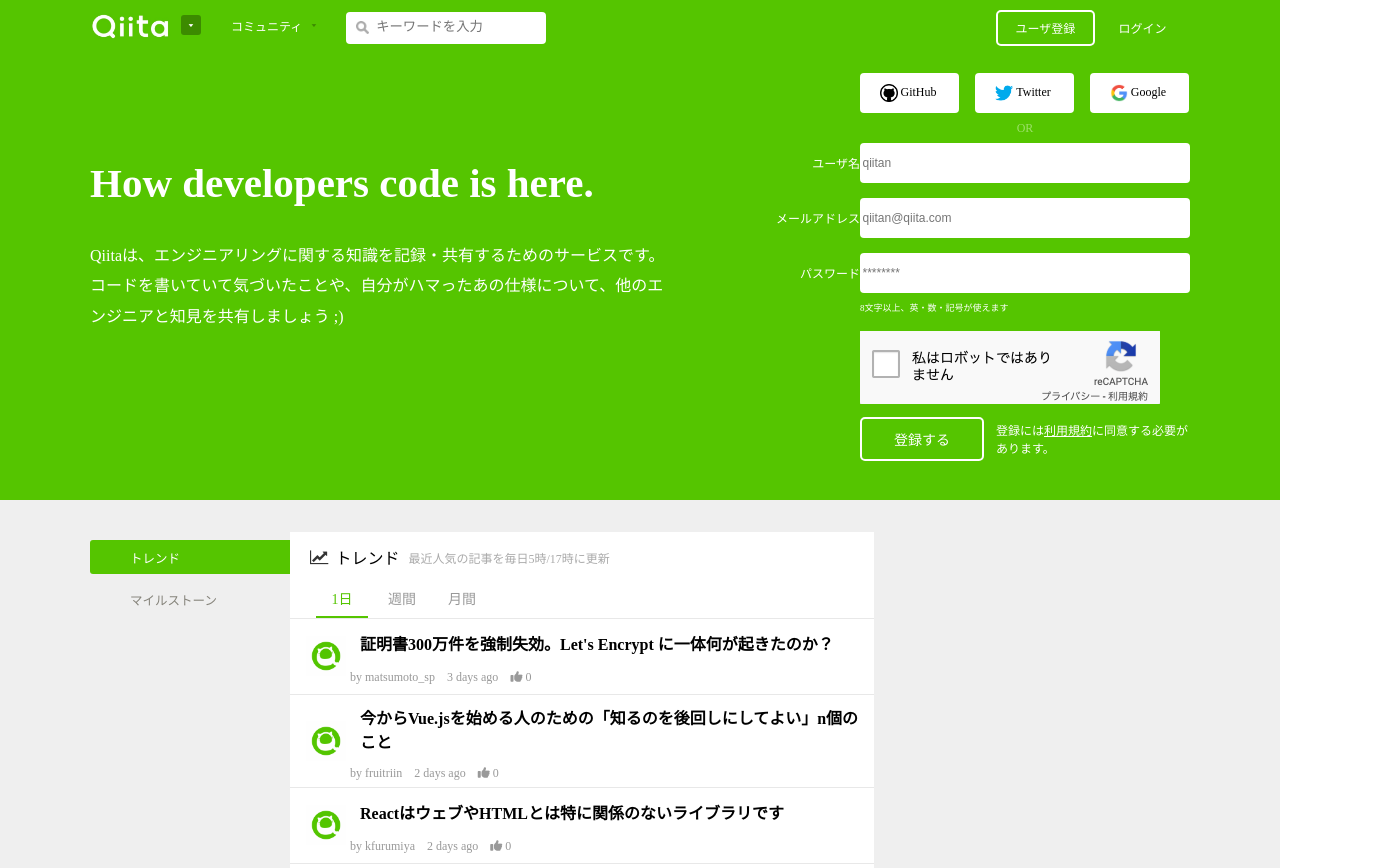
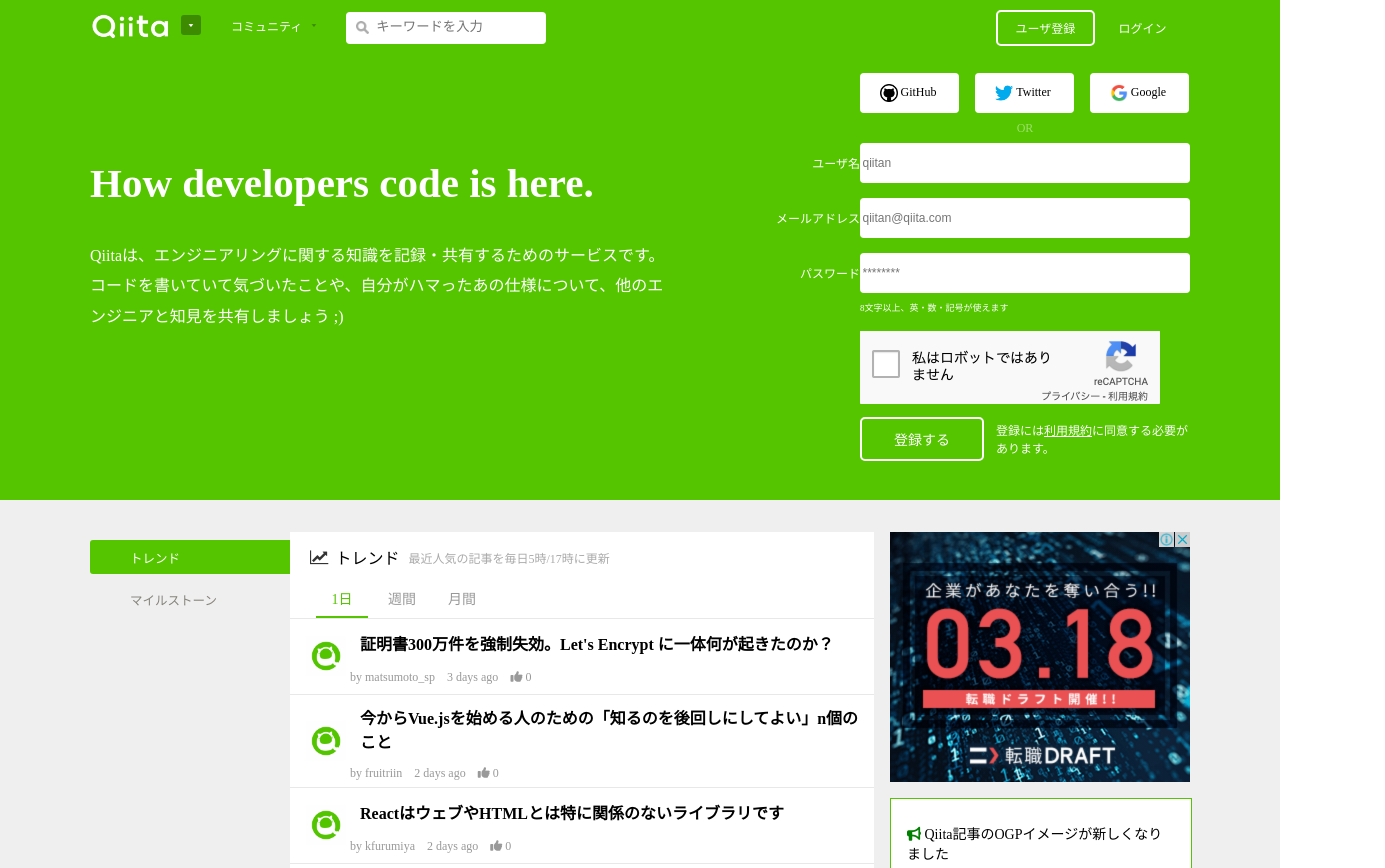
Before and after one commit to horiykq/qiita-toppage, a React (Create React App) app: page / in a window 1280 px wide. Shown: the top 868 px of the page, 1385 px wide, since content can reach past the window. Built offline with nearby package versions, Linux system fonts and the light colour scheme.

Commit message:
completed coding almost features

```diff
--- /dev/null
+++ b/src/components/atoms/Ad/Ad.js
@@ -0,0 +1,35 @@
+import React from 'react'
+import ad from '../../pages/images/ad.png'
+
+
+class Ad extends React.Component {
+
+    constructor(props) {
+        super(props)
+        this.style = {
+            position: "relative",
+            display: "inline-block",
+            width: "300px",
+            height: "250px",
+            cursor: "pointer",
+            marginBottom: "16px",
+        }
+        this.adstyle = {
+            position: "relative",
+            display: "inline-block",
+            width: "300px",
+            height: "250px",
+        }
+    }
+
+    render() {
+        return(
+            <div style={this.style}>
+                <img src={ad} style={this.adstyle} alt="ad" />
+            </div>
+        )
+    }
+}
+
+
+export default Ad
--- a/src/components/atoms/Article/Article.js
+++ b/src/components/atoms/Article/Article.js
@@ -40,6 +40,7 @@
             display: "inline-block",
             width: "40px",
             height: "40px",
+            cursor: "pointer",
         }
         this.infoouterstyle = {
             position: "relative",
--- a/src/components/atoms/MenuButton/MenuButton.js
+++ b/src/components/atoms/MenuButton/MenuButton.js
@@ -1,4 +1,5 @@
 import React from 'react'
+import PullDownMenu from '../../atoms/PullDownMenu/PullDownMenu'
 
 class MenuButton extends React.Component {
 
@@ -6,9 +7,11 @@
         super(props, state)
         this.state = {
             hovered: false,
+            clicked: false,
         }
         this.onMouseLeave = this.onMouseLeave.bind(this)
         this.onMouseEnter = this.onMouseEnter.bind(this)
+        this.handleClick = this.handleClick.bind(this)
         this.innerstyle = {
             position: "absolute",
             right: "0px",
@@ -32,6 +35,19 @@
         this.setState({
             hovered: false,
         })
+    }
+
+    handleClick() {
+        if (this.state.clicked) {
+            this.setState({
+                clicked: false,
+            })
+        }
+        else {
+            this.setState({
+                clicked: true,
+            })
+        }
     }
 
     render() {
@@ -63,13 +79,24 @@
                 cursor: "pointer",
             }
         }
-        return(
-            <div style={this.style} onMouseEnter={this.onMouseEnter} onMouseLeave={this.onMouseLeave}>
-                <div style={this.innerstyle}>
-                    ▼
+        if (this.state.clicked) {
+            return(
+                <div style={this.style} onMouseEnter={this.onMouseEnter} onMouseLeave={this.onMouseLeave} onClick={this.handleClick}>
+                    <div style={this.innerstyle}>
+                        ▼
+                    </div>
                 </div>
-            </div>
-        )
+            )
+        }
+        else {
+            return(
+                <div style={this.style} onMouseEnter={this.onMouseEnter} onMouseLeave={this.onMouseLeave} onClick={this.handleClick}>
+                    <div style={this.innerstyle}>
+                        ▼
+                    </div>
+                </div>
+            )
+        }
     }
 }
 
--- /dev/null
+++ b/src/components/atoms/PullDownMenu/PullDownMenu.js
@@ -0,0 +1,25 @@
+import React from 'react'
+
+
+function PullDownMenu() {
+
+    const style = {
+        position: "relative",
+        width: "238px",
+        height: "120px",
+        background: "white",
+        borderRadius: "3px",
+        border: "1px solid #ADADAD",
+    }
+
+    console.log("working!")
+
+    return(
+        <div style={style}>
+        </div>
+    )
+
+}
+
+
+export default PullDownMenu
--- /dev/null
+++ b/src/components/molecules/Whatsnew/Whatsnew.js
@@ -0,0 +1,100 @@
+import React from 'react'
+
+
+class Whatsnew extends React.Component {
+
+    constructor(props) {
+        super(props)
+        this.onMouseLeave = this.onMouseLeave.bind(this)
+        this.onMouseEnter = this.onMouseEnter.bind(this)
+        this.state = {
+            hovered: false,
+        }
+        this.style = {
+            position: "relative",
+            display: "inline-block",
+            width: "300px",
+            height: "218px",
+            marginBottom: "16px",
+            border: "1px solid #55C501",
+            background: "white",
+        }
+        this.innerstyle = {
+            margin: "16px",
+        }
+        this.titlestyle = {
+            position: "relative",
+            top: "8px",
+            fontSize: "14px",
+            fontWeight: "300",
+        }
+        this.iconstyle = {
+            color: "green",
+        }
+        this.sentencestyle = {
+            position: "relative",
+            top: "24px",
+            fontSize: "12px",
+            fontWeight: "300",
+        }
+        this.buttonstyle = {
+            position: "relative",
+            color: "#55C500",
+            fontSize: "13px",
+            fontWeight: "300",
+            top: "40px",
+            left: "210px",
+            cursor: "pointer",
+        }
+    }
+
+    onMouseEnter() {
+        this.setState({
+            hovered: true,
+        })
+    }
+
+    onMouseLeave() {
+        this.setState({
+            hovered: false,
+        })
+    }
+
+    render() {
+        if (this.state.hovered) {
+            this.specificstyle = {
+                cursor: "pointer",
+                display: "inline",
+                textDecoration: "underline",
+                textDecorationColor: "#55C500",
+            }
+        }
+        else {
+            this.specificstyle = {
+                cursor: "pointer",
+                display: "inline",
+            }
+        }
+        return(
+            <div style={this.style}>
+                <div style={this.innerstyle}>
+                    <div style={this.titlestyle}>
+                        <i style={this.iconstyle} class="fa fa-bullhorn"></i> Qiita記事のOGPイメージが新しくなりました
+                    </div>
+                    <div style={this.sentencestyle}>
+                    先日行ったQiitaのビジュアルアイデンティティの再定義に伴い、OGPイメージも新しくなりました。
+                    </div>
+                    <div style={this.sentencestyle}>
+                    Twitterに表示されるカードのデザインも、タイムライン上で視認しやすいように変更しています。
+                    </div>
+                    <div style={this.buttonstyle}>
+                        <i class="fa fa-fw fa-arrow-circle-right"></i><div style={this.specificstyle} onMouseLeave={this.onMouseLeave} onMouseEnter={this.onMouseEnter}>詳しく</div>
+                    </div>
+                </div>
+            </div>
+        )
+    }
+}
+
+
+export default Whatsnew
--- a/src/components/organisms/SideBar/SideBar.js
+++ b/src/components/organisms/SideBar/SideBar.js
@@ -1,4 +1,6 @@
 import React from 'react'
+import Ad from '../../atoms/Ad/Ad'
+import Whatsnew from '../../molecules/Whatsnew/Whatsnew'
 
 
 class SideBar extends React.Component {
@@ -17,6 +19,8 @@
     render() {
         return(
             <div style={this.style}>
+                <Ad />
+                <Whatsnew />
             </div>
         )
     }
```
